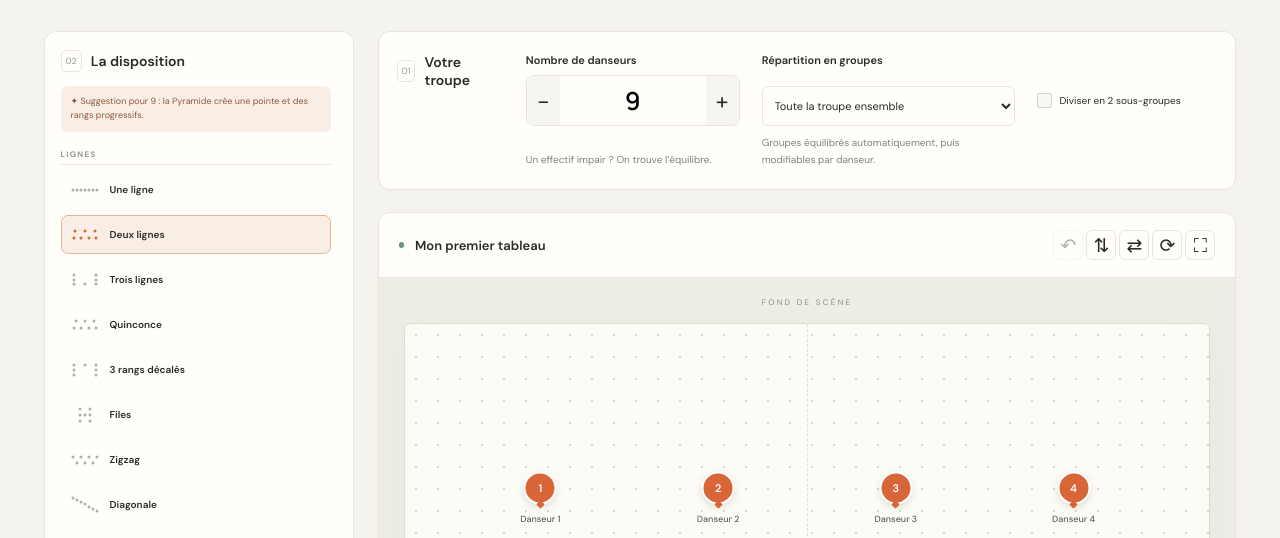
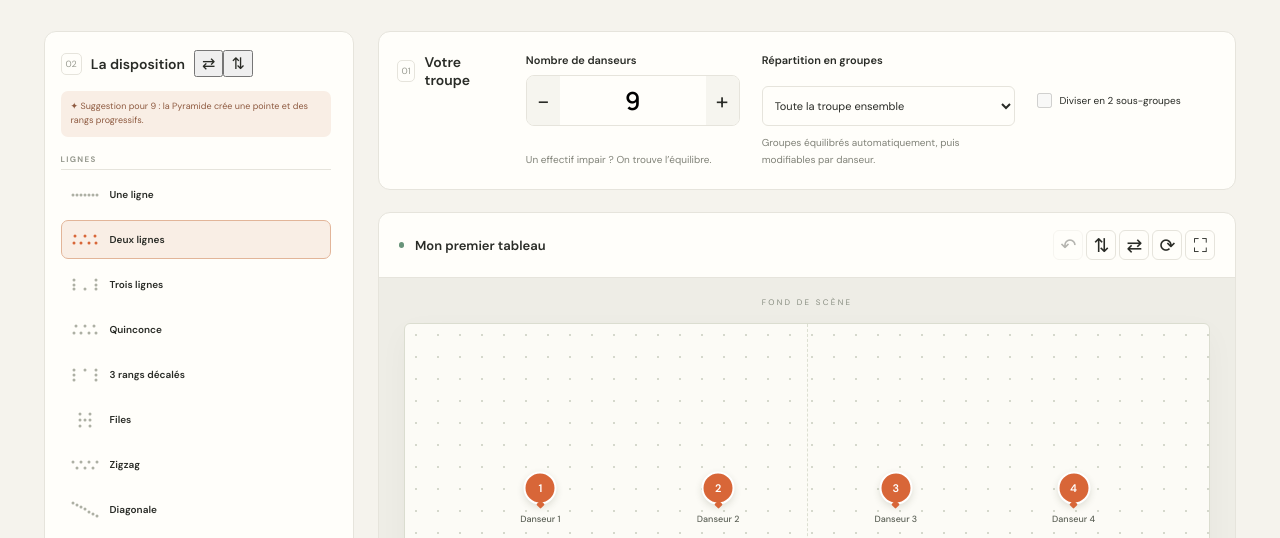
Before and after one commit to PRAFUL33290/praful-dance-app, a website with bundled scripts: page public/index.html in a window 1280 px wide. Shown: the part 247-785 px from the top of the page. Built offline with nearby package versions, Linux system fonts and the light colour scheme.

Commit message:
Ajoute les boutons d'inversion horizontale et verticale des formations

```diff
--- a/public/index.html
+++ b/public/index.html
@@ -15,7 +15,7 @@
       <aside class="panel settings"><div class="panel-title"><span class="step">01</span><h2>Votre troupe</h2></div><label for="count">Nombre de danseurs</label><div class="stepper"><button id="minus" aria-label="Retirer un danseur">−</button><input id="count" type="number" value="9" min="1" max="40" aria-label="Nombre de danseurs"><button id="plus" aria-label="Ajouter un danseur">+</button></div><p class="hint" id="count-hint">Un effectif impair ? On trouve l’équilibre.</p>
         <div class="divider"></div><label for="groups">Répartition en groupes</label><select id="groups"><option value="1">Toute la troupe ensemble</option><option value="2">2 groupes</option><option value="3">3 groupes</option><option value="4">4 groupes</option><option value="5">5 groupes</option><option value="6">6 groupes</option></select><label class="check"><input type="checkbox" id="split"> Diviser en 2 sous-groupes</label><p class="hint">Groupes équilibrés automatiquement, puis modifiables par danseur.</p><div id="legend" class="legend"></div>
       </aside>
-      <section class="panel formations-panel" id="formations-panel"><div class="panel-title formations-head"><span class="step">02</span><h2>La disposition</h2></div><div id="layouts" class="layouts"></div></section>
+      <section class="panel formations-panel" id="formations-panel"><div class="panel-title formations-head"><span class="step">02</span><h2>La disposition</h2><div class="formation-flips"><button id="flip-h" type="button" title="Inverser la formation horizontalement" aria-label="Inverser la formation horizontalement" aria-pressed="false">⇄</button><button id="flip-v" type="button" title="Inverser la formation verticalement" aria-label="Inverser la formation verticalement" aria-pressed="false">⇅</button></div></div><div id="layouts" class="layouts"></div></section>
       <section class="center"><div class="stage-card"><div class="stage-toolbar"><div><span class="live-dot"></span><input id="title" aria-label="Nom du tableau" maxlength="100" value="Mon premier tableau"></div><div class="toolbar-actions"><button id="undo" title="Annuler la dernière modification" aria-label="Annuler">↶</button><button id="flip" title="Inverser scène et public (vue danseur)" aria-label="Inverser verticalement scène et public" aria-pressed="false">⇅</button><button id="mirror" title="Inverser gauche et droite" aria-label="Miroir horizontal">⇄</button><button id="reset" title="Réappliquer la disposition" aria-label="Réappliquer la disposition">⟳</button><button id="fullscreen" title="Afficher en plein écran" aria-label="Plein écran">⛶</button></div></div>
         <div class="stage-surround" id="stage-surround"><div class="stage-label" id="backstage-label">FOND DE SCÈNE</div><div id="stage" class="stage" role="group" aria-label="Scène vue du dessus, public en bas"><div class="axis"></div><div class="stage-center"></div><span class="wing left">G</span><span class="wing right">D</span><div id="dancers"></div></div><div class="audience"><span></span> PUBLIC <span></span></div></div>
         <div class="stage-footer"><span>✥ <span>Glissez les danseurs pour ajuster</span></span><span id="stage-meta">9 danseurs · Vue du dessus</span></div></div>
```
